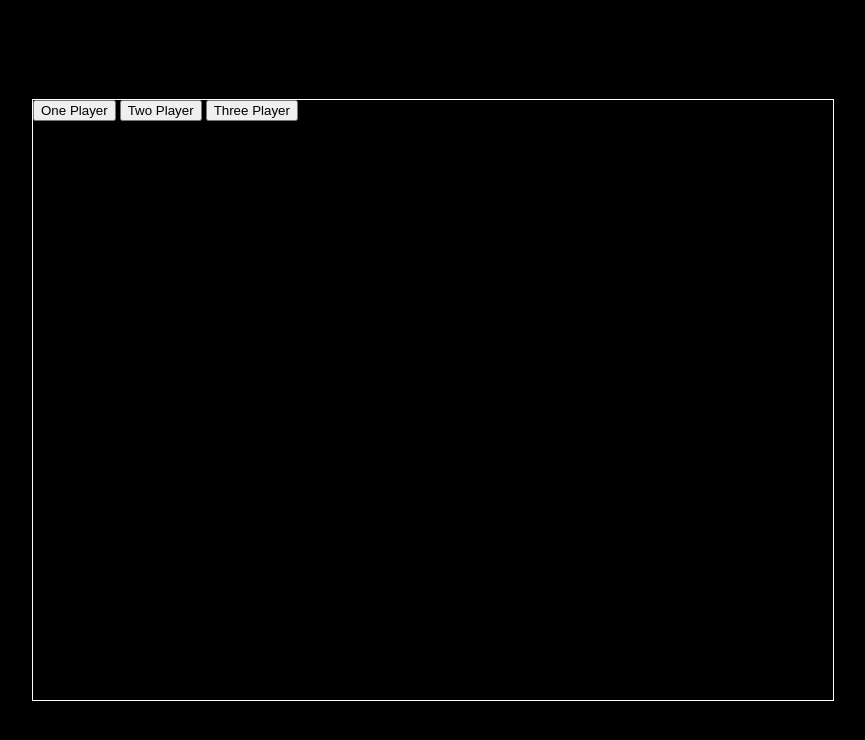
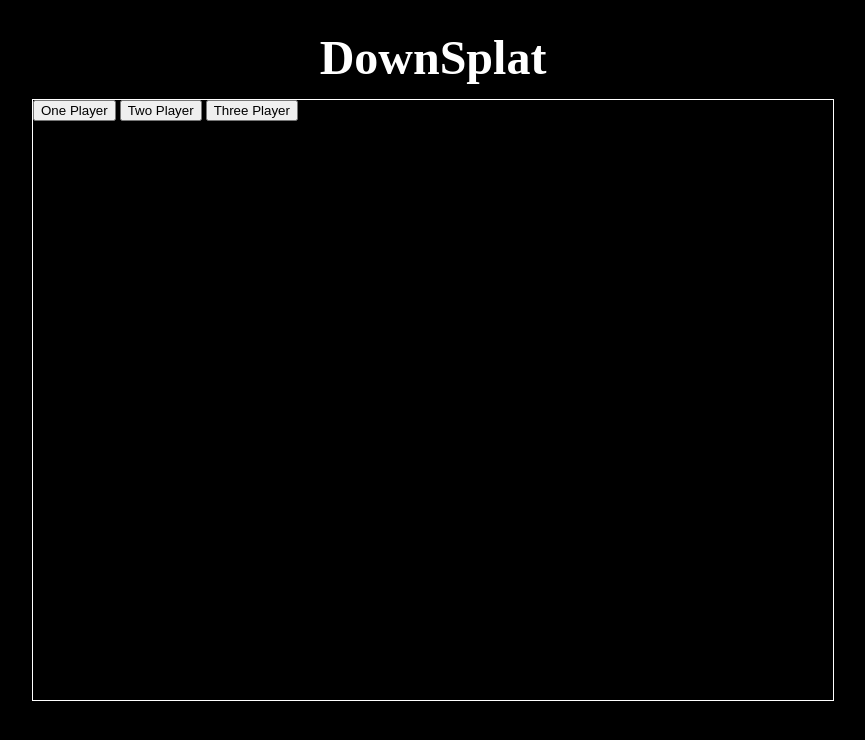
Before and after one commit to drenchoman/DownSplat, an Astro site: page / in a window 1280 px wide. Shown: the whole page, without its empty margins (207-1072 px from the left). Built offline with nearby package versions, Linux system fonts and the light colour scheme; Astro itself is replaced by a stand-in of ours.

Commit message:
add DownSplat header

```diff
--- a/src/components/Home.astro
+++ b/src/components/Home.astro
@@ -3,7 +3,8 @@ import LoadPhaser from "./Phaser/LoadPhaser.astro"
 import Test from "./Test.astro"
 ---
 
-<div class="wrapper">
+
+<div class="game-wrapper">
   <Test />
   <div id="game-container">
 
@@ -16,15 +17,24 @@ import Test from "./Test.astro"
 
 <style>
 
-  .wrapper{
+  .game-wrapper{
     display: flex;
     justify-content: center;
     align-items: center;
+    /* height: 100%; */
+    background-color: black;
     height:100vh;
-    background-color: black;
   }
   #game-container{
    display: inline-block;
+  }
+
+  .wrapper{
+        background-color: black;
+
+  }
+  .header{
+    /* color: white; */
   }
 
   #testButton{
--- a/src/components/Test.astro
+++ b/src/components/Test.astro
@@ -1,5 +1,6 @@
 
 <div id="gameOverlay">
+  <h2 class="header">DownSplat</h2>
   <div class="livesOverlay hide">
   <div class="player-one-lives">
     <span>P1 Lives <br/> <span class="p1-lives-text"></span></span>
@@ -100,6 +101,17 @@ document.getElementById('playAgain')?.addEventListener("click", restartGame)
     /* z-index: 5; */
   }
 
+  .header{
+     position: absolute;
+     font-size: 48px;
+  left: 0;
+  right: 0;
+  top: -110px;
+  margin-inline: auto;
+  width: fit-content;
+      color:white;
+  }
+
   .player-one-lives{
     position: absolute;
     left: -110px;
```
